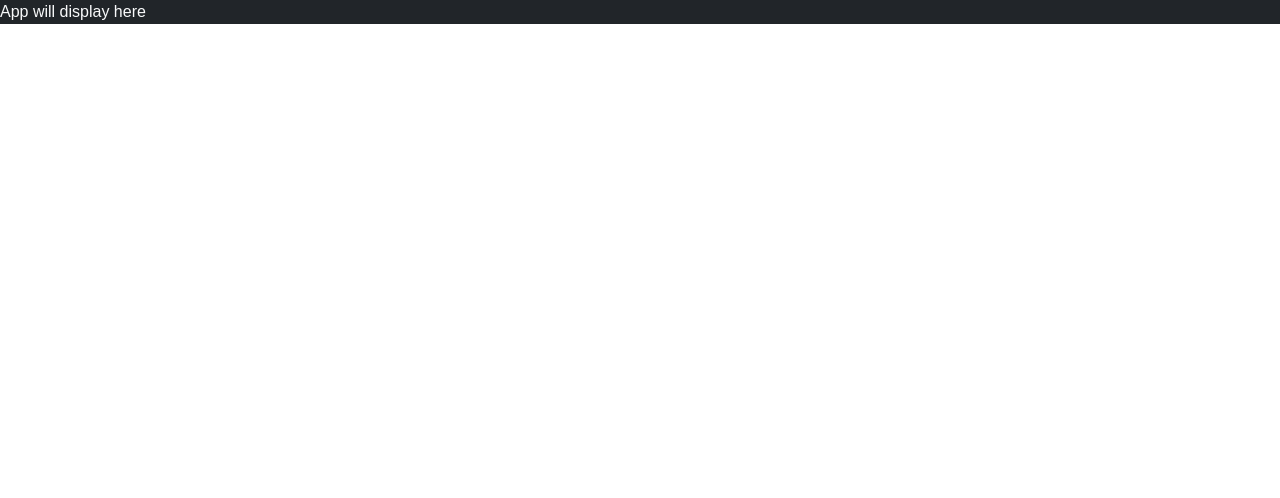
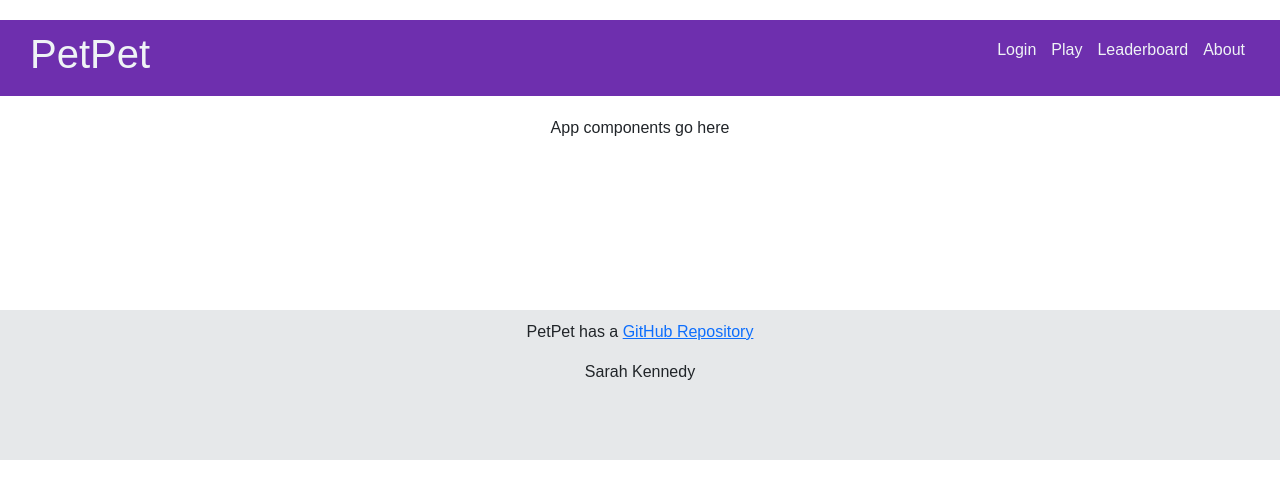
Before and after one commit to StargazerSwing955/260startup, a React (Vite) app: page /play in a window 1280 px wide. Shown: the top 498 px of the page. Built offline with nearby package versions, Linux system fonts and the light colour scheme; a web font is replaced by a local one.

Commit message:
added rest of jsx files

```diff
--- a/src/app.jsx
+++ b/src/app.jsx
@@ -4,6 +4,35 @@ import './styles.css';
 
 export default function App() {
 
-  return <div className="body bg-dark text-light">App will display here</div>;
+  return (
+    <div className='app'>
+    <header>
+        <div className="header-content">
+            <h1>PetPet</h1>
+            <nav >
+                <ul className="nav-menu">
+                    <li className="nav-item"><a href="index.html">Login</a></li>
+                    <li className="nav-item"><a href="html-pages/play-page.html">Play</a></li>
+                    <li className="nav-item"><a href="html-pages/leader-page.html">Leaderboard</a></li>
+                    <li className="nav-item"><a href="html-pages/about-page.html">About</a></li>
+                </ul>
+            </nav>
+        </div>
+    </header>
+
+    <main>
+       App components go here
+    </main>
+
+    <footer>
+
+        <div className="footer-content">
+        <p className="footerp">PetPet has a <a href="https://github.com/StargazerSwing955/260startup?tab=readme-ov-file">GitHub Repository</a></p>
+        <p className="footerp">Sarah Kennedy</p>
+        </div>
+
+    </footer>
+    </div>
+  );
 
 }
--- a/src/styles.css
+++ b/src/styles.css
@@ -65,6 +65,9 @@ footer{
 
 
 /* body */
+.body{
+    display: flex;
+}
 
 hr{
     display: none;
```
Also changed, not shown: src/about/about.jsx (added, +9 -0 lines), src/leaderboard/leader.jsx (added, +9 -0 lines), src/login/login.jsx (added, +9 -0 lines), src/play/play.jsx (added, +9 -0 lines).
